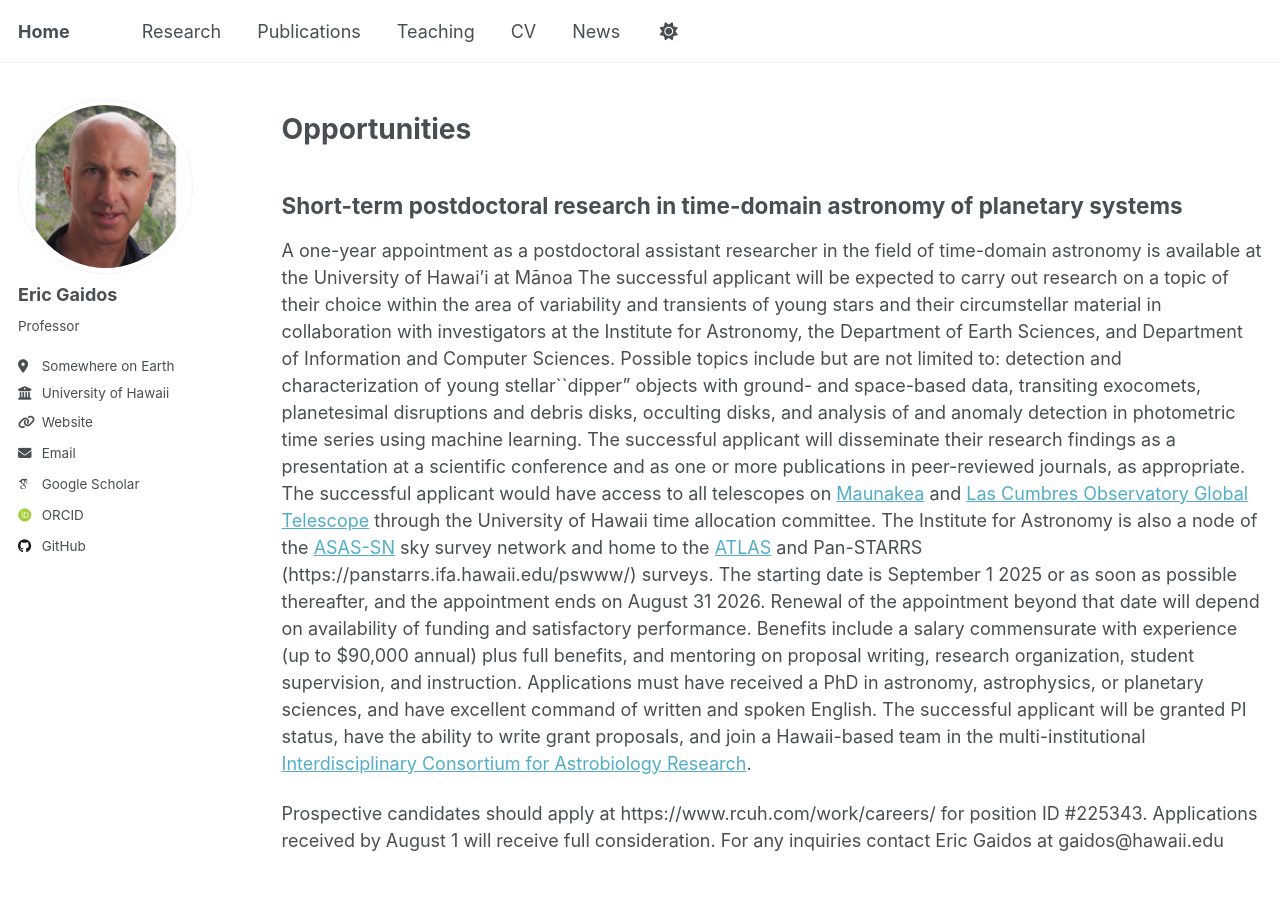
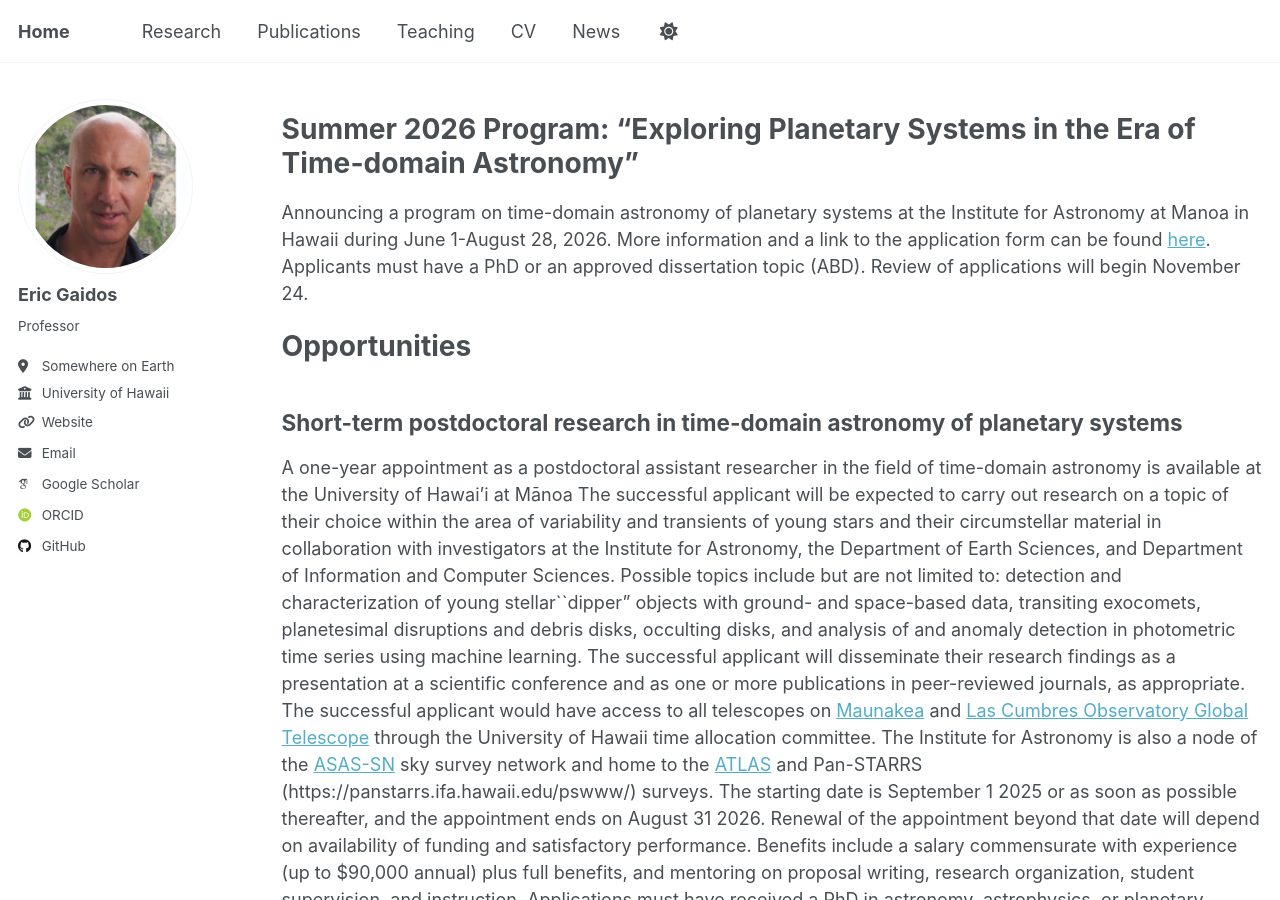
Before and after one commit to egaidos/egaidos.github.io, a Jekyll site: the page built from _pages/news.md, in a window 1280 px wide and 900 px high. Built offline with Jekyll 4.4.1, drawn with Linux system fonts in a browser that asks for light colours; some web fonts are replaced.

Commit message:
Update news.md

```diff
--- a/_pages/news.md
+++ b/_pages/news.md
@@ -9,9 +9,13 @@ author_profile: true
 
 {% include base_path %}
 
+Summer 2026 Program: "Exploring Planetary Systems in the Era of Time-domain Astronomy"
+======
+Announcing a program on time-domain astronomy of planetary systems at the Institute for Astronomy at Manoa in Hawaii during June 1-August 28, 2026.  More information and a link to the application form can be found [here](https://egaidos.github.io/epseta26.html).
+Applicants must have a PhD or an approved dissertation topic (ABD).  Review of applications will begin November 24.
+
 Opportunities
 ======
-
 
 Short-term postdoctoral research in time-domain astronomy of planetary systems
 ------
```
